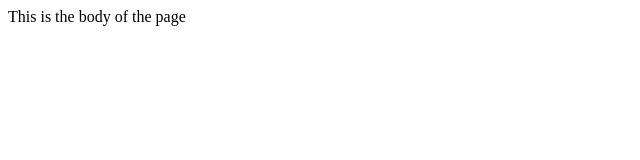
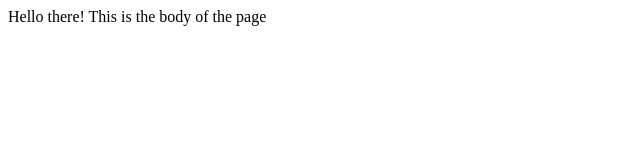
Before and after one commit to test1399/Lecture0, a plain HTML site: page index.html in a window 1280 px wide. Shown: the whole page, without its empty margins (0-640 px from the left). Drawn offline with Linux system fonts and the light colour scheme.

Commit message:
Update index.html
add a new line to test pull feature

```diff
--- a/index.html
+++ b/index.html
@@ -7,6 +7,7 @@
 		</title>
 	</head>
 	<body>
+		Hello there!
 		This is the body of the page
 	</body>
 </html>
```
